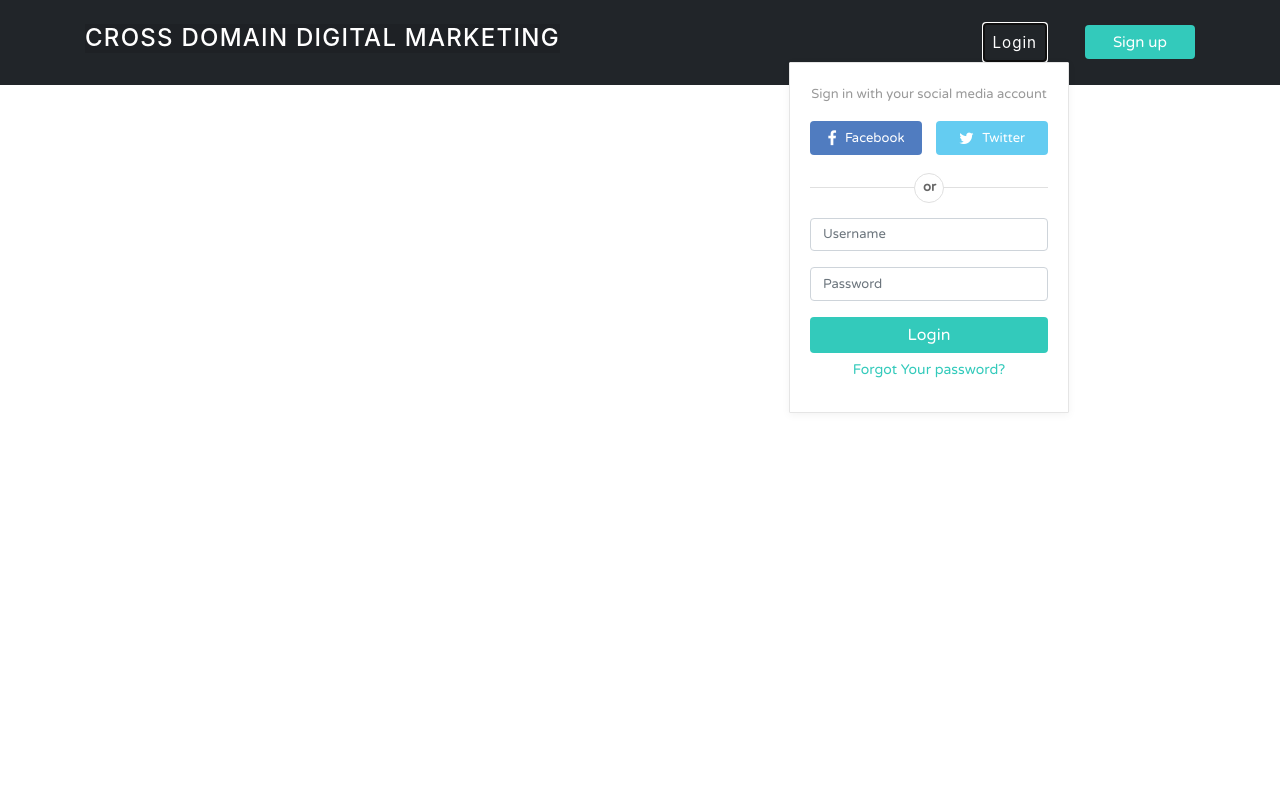
After one commit to Lakshmipriya1411/Soulfulart, a PHP site: page /soulfulart/marketmodallogin.php in a window 1280 px wide, after a click on "Login". The commit adds this page. Run offline with PHP 8.4, Linux system fonts and the light colour scheme.

Commit message:
update all fles

```diff
--- /dev/null
+++ b/marketmodallogin.php
@@ -0,0 +1,295 @@
+!DOCTYPE html>
+<html lang="en">
+
+<head>
+  <meta charset="utf-8">
+  <meta content="width=device-width, initial-scale=1.0" name="viewport">
+
+  <title>Soulful Art </title>
+  <meta content="" name="description">
+  <meta content="" name="keywords">
+  <meta charset="utf-8">
+  <meta name="viewport" content="width=device-width, initial-scale=1, shrink-to-fit=no">
+   <!-- Favicons -->
+   <link href="assets/img/favicon.png" rel="icon">
+  <link href="assets/img/apple-touch-icon.png" rel="apple-touch-icon">
+
+  <!-- Google Fonts -->
+  <link href="https://fonts.googleapis.com/css?family=Open+Sans:300,300i,400,400i,600,600i,700,700i|Roboto:300,300i,400,400i,500,500i,600,600i,700,700i|Poppins:300,300i,400,400i,500,500i,600,600i,700,700i" rel="stylesheet">
+
+  <!-- Vendor CSS Files -->
+  <link href="assets/vendor/aos/aos.css" rel="stylesheet">
+  <link href="assets/vendor/bootstrap/css/bootstrap.min.css" rel="stylesheet">
+  <link href="assets/vendor/bootstrap-icons/bootstrap-icons.css" rel="stylesheet">
+  <link href="assets/vendor/boxicons/css/boxicons.min.css" rel="stylesheet">
+  <link href="assets/vendor/glightbox/css/glightbox.min.css" rel="stylesheet">
+  <link href="assets/vendor/swiper/swiper-bundle.min.css" rel="stylesheet">
+  <link href="assets/css/styles.css" rel="stylesheet">
+
+  <link rel="stylesheet" href="https://fonts.googleapis.com/css?family=Varela+Round">
+<link rel="stylesheet" href="https://stackpath.bootstrapcdn.com/bootstrap/4.5.0/css/bootstrap.min.css">
+<link rel="stylesheet" href="https://fonts.googleapis.com/icon?family=Material+Icons">
+<link rel="stylesheet" href="https://maxcdn.bootstrapcdn.com/font-awesome/4.7.0/css/font-awesome.min.css">
+<script src="https://code.jquery.com/jquery-3.5.1.min.js"></script>
+<script src="https://cdn.jsdelivr.net/npm/popper.js@1.16.0/dist/umd/popper.min.js"></script>
+<script src="https://stackpath.bootstrapcdn.com/bootstrap/4.5.0/js/bootstrap.min.js"></script>
+<style>
+body {
+	font-family: 'Varela Round', sans-serif;
+}
+.form-control {
+	box-shadow: none;
+	font-weight: normal;
+	font-size: 13px;
+}
+.navbar {
+	background: #fff;
+	padding-left: 16px;
+	padding-right: 16px;
+	border-bottom: 1px solid #dfe3e8;
+	border-radius: 0;
+}
+.nav-link img {
+	border-radius: 50%;
+	width: 36px;
+	height: 36px;
+	margin: -8px 0;
+	float: left;
+	margin-right: 10px;
+}
+.navbar .navbar-brand {
+	padding-left: 0;
+	font-size: 20px;
+	padding-right: 50px;
+}
+.navbar .navbar-brand b {
+	color: #33cabb;
+}
+.navbar .form-inline {
+	display: inline-block;
+}
+.navbar a {
+	color: #888;
+	font-size: 15px;
+}
+.search-box {
+	position: relative;
+}
+.search-box input {
+	padding-right: 35px;
+	border-color: #dfe3e8;
+	border-radius: 4px !important;
+	box-shadow: none
+}
+.search-box .input-group-text {
+	min-width: 35px;
+	border: none;
+	background: transparent;
+	position: absolute;
+	right: 0;
+	z-index: 9;
+	padding: 7px;
+	height: 100%;
+}
+.search-box i {
+	color: #a0a5b1;
+	font-size: 19px;
+}
+.navbar .sign-up-btn {
+	min-width: 110px;
+	max-height: 36px;
+}
+.navbar .dropdown-menu {
+	color: #999;
+	font-weight: normal;
+	border-radius: 1px;
+	border-color: #e5e5e5;
+	box-shadow: 0 2px 8px rgba(0,0,0,.05);
+}
+.navbar a, .navbar a:active {
+	color: #888;
+	padding: 8px 20px;
+	background: transparent;
+	line-height: normal;
+}
+.navbar .navbar-form {
+	border: none;
+}
+.navbar .action-form {
+	width: 280px;
+	padding: 20px;
+	left: auto;
+	right: 0;
+	font-size: 14px;
+}
+.navbar .action-form a {
+	color: #33cabb;
+	padding: 0 !important;
+	font-size: 14px;
+}
+.navbar .action-form .hint-text {
+    text-align: center;
+    margin-bottom: 15px;
+    font-size: 13px;
+}
+.navbar .btn-primary, .navbar .btn-primary:active {
+	color: #fff;
+	background: #33cabb !important;
+	border: none;
+}
+.navbar .btn-primary:hover, .navbar .btn-primary:focus {
+	color: #fff;
+	background: #31bfb1 !important;
+}
+.navbar .social-btn .btn, .navbar .social-btn .btn:hover {
+	color: #fff;
+	margin: 0;
+	padding: 0 !important;
+	font-size: 13px;
+	border: none;
+	transition: all 0.4s;
+	text-align: center;
+	line-height: 34px;
+	width: 47%;
+	text-decoration: none;
+}
+.navbar .social-btn .facebook-btn {
+	background: #507cc0;
+}
+.navbar .social-btn .facebook-btn:hover {
+	background: #4676bd;
+}
+.navbar .social-btn .twitter-btn {
+	background: #64ccf1;
+}
+.navbar .social-btn .twitter-btn:hover {
+	background: #4ec7ef;
+}
+.navbar .social-btn .btn i {
+	margin-right: 5px;
+	font-size: 16px;
+	position: relative;
+	top: 2px;
+}
+.or-seperator {
+	margin-top: 32px;
+	text-align: center;
+	border-top: 1px solid #e0e0e0;
+}
+.or-seperator b {
+	color: #666;
+	padding: 0 8px;
+	width: 30px;
+	height: 30px;
+	font-size: 13px;
+	text-align: center;
+	line-height: 26px;
+	background: #fff;
+	display: inline-block;
+	border: 1px solid #e0e0e0;
+	border-radius: 50%;
+	position: relative;
+	top: -15px;
+	z-index: 1;
+}
+.navbar .action-buttons .dropdown-toggle::after {
+	display: none;
+}
+.form-check-label input {
+	position: relative;
+	top: 1px;
+}
+@media (min-width: 1200px){
+	.form-inline .input-group {
+		width: 300px;
+		margin-left: 30px;
+	}
+}
+@media (max-width: 768px){
+	.navbar .dropdown-menu.action-form {
+		width: 100%;
+		padding: 10px 15px;
+		background: transparent;
+		border: none;
+	}
+	.navbar .form-inline {
+		display: block;
+	}
+	.navbar .input-group {
+		width: 100%;
+	}
+}
+</style>
+<script>
+// Prevent dropdown menu from closing when click inside the form
+$(document).on("click", ".action-buttons .dropdown-menu", function(e){
+	e.stopPropagation();
+});
+</script>
+</head>
+  <body id="page-top">
+        <!-- Navigation-->
+        <nav class="navbar navbar-expand-lg navbar-dark fixed-top navbar-shrink" id="mainNav">
+            <div class="container">
+            	<!-- <img src="assets/img/navbar-logo.svg" alt="" /> -->
+                <a class="navbar-brand js-scroll-trigger" href="#page-top"><h4 style="color:white;background-color:rgba(0,0,0,0.1);">Cross Domain Digital Marketing</h4></a>
+                <button class="navbar-toggler navbar-toggler-right" type="button" data-toggle="collapse" data-target="#navbarResponsive" aria-controls="navbarResponsive" aria-expanded="false" aria-label="Toggle navigation">
+                    Menu
+                    <svg class="svg-inline--fa fa-bars fa-w-14 ml-1" aria-hidden="true" focusable="false" data-prefix="fas" data-icon="bars" role="img" xmlns="http://www.w3.org/2000/svg" viewBox="0 0 448 512" data-fa-i2svg=""><path fill="currentColor" d="M16 132h416c8.837 0 16-7.163 16-16V76c0-8.837-7.163-16-16-16H16C7.163 60 0 67.163 0 76v40c0 8.837 7.163 16 16 16zm0 160h416c8.837 0 16-7.163 16-16v-40c0-8.837-7.163-16-16-16H16c-8.837 0-16 7.163-16 16v40c0 8.837 7.163 16 16 16zm0 160h416c8.837 0 16-7.163 16-16v-40c0-8.837-7.163-16-16-16H16c-8.837 0-16 7.163-16 16v40c0 8.837 7.163 16 16 16z"></path></svg><!-- <i class="fas fa-bars ml-1"></i> Font Awesome fontawesome.com -->
+                </button>
+                <div class="navbar-nav ml-auto action-buttons">
+			<div class="nav-item dropdown">
+				<a href="#" data-toggle="dropdown" class="nav-link dropdown-toggle mr-4">Login</a>
+                <div class="dropdown-menu action-form">
+					<form action="/examples/actions/confirmation.php" method="post">
+						<p class="hint-text">Sign in with your social media account</p>
+						<div class="form-group social-btn clearfix">
+							<a href="#" class="btn btn-secondary facebook-btn float-left"><i class="fa fa-facebook"></i> Facebook</a>
+							<a href="#" class="btn btn-secondary twitter-btn float-right"><i class="fa fa-twitter"></i> Twitter</a>
+						</div>
+						<div class="or-seperator"><b>or</b></div>
+						<div class="form-group">
+							<input type="text" class="form-control" placeholder="Username" required="required">
+						</div>
+						<div class="form-group">
+							<input type="password" class="form-control" placeholder="Password" required="required">
+						</div>
+						<input type="submit" class="btn btn-primary btn-block" value="Login">
+						<div class="text-center mt-2">
+							<a href="#">Forgot Your password?</a>
+						</div>
+					</form>
+                </div>
+			</div>
+			<div class="nav-item dropdown">
+				<a href="#" data-toggle="dropdown" class="btn btn-primary dropdown-toggle sign-up-btn">Sign up</a>
+                <div class="dropdown-menu action-form">
+					<form action="/examples/actions/confirmation.php" method="post">
+						<p class="hint-text">Fill in this form to create your account!</p>
+						<div class="form-group">
+							<input type="text" class="form-control" placeholder="Username" required="required">
+						</div>
+						<div class="form-group">
+							<input type="password" class="form-control" placeholder="Password" required="required">
+						</div>
+						<div class="form-group">
+							<input type="password" class="form-control" placeholder="Confirm Password" required="required">
+						</div>
+						<div class="form-group">
+							<label class="form-check-label"><input type="checkbox" required="required"> I accept the <a href="#">Terms &amp; Conditions</a></label>
+						</div>
+						<input type="submit" class="btn btn-primary btn-block" value="Sign up">
+					</form>
+				</div>
+			</div>
+        </div>
+            </div>
+        </nav>
+        <!-- <header class="masthead">
+            <div class="container">
+                <div style="color:white;background-color:rgba(0,0,0,0.1);" class="masthead-subheading">Welcome To Cross Domain Digital World!</div>
+                <div style="color:white;background-color:rgba(0,0,0,0.1);" class="masthead-heading text-uppercase">It's One Destination for your Favourate digital products and services</div>
+                <a class="btn btn-primary btn-xl text-uppercase js-scroll-trigger" href="#services">Tell Me More</a>
+            </div>
+        </header> -->
+    <!-- </body> -->
```
Also changed, not shown: markethome.php (added, +131 -0 lines), markethomepage.php (+6 -6 lines), assets/img/pandemicgallery.jpg (added), marketmodalheader.php (added).
